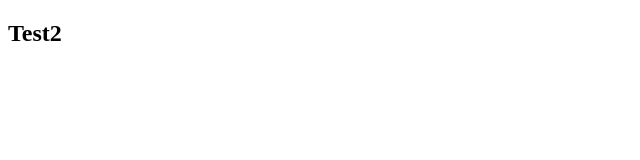
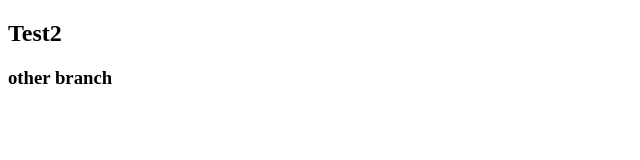
Before and after one commit to webdev-porto/test-repo, a plain HTML site: page index.html in a window 1280 px wide. Shown: the whole page, without its empty margins (0-640 px from the left). Drawn offline with Linux system fonts and the light colour scheme.

Commit message:
some change

```diff
--- a/index.html
+++ b/index.html
@@ -7,5 +7,6 @@
   </head>
   <body>
     <h2>Test2</h2>
+    <h3>other branch</h3>
   </body>
 </html>
```
